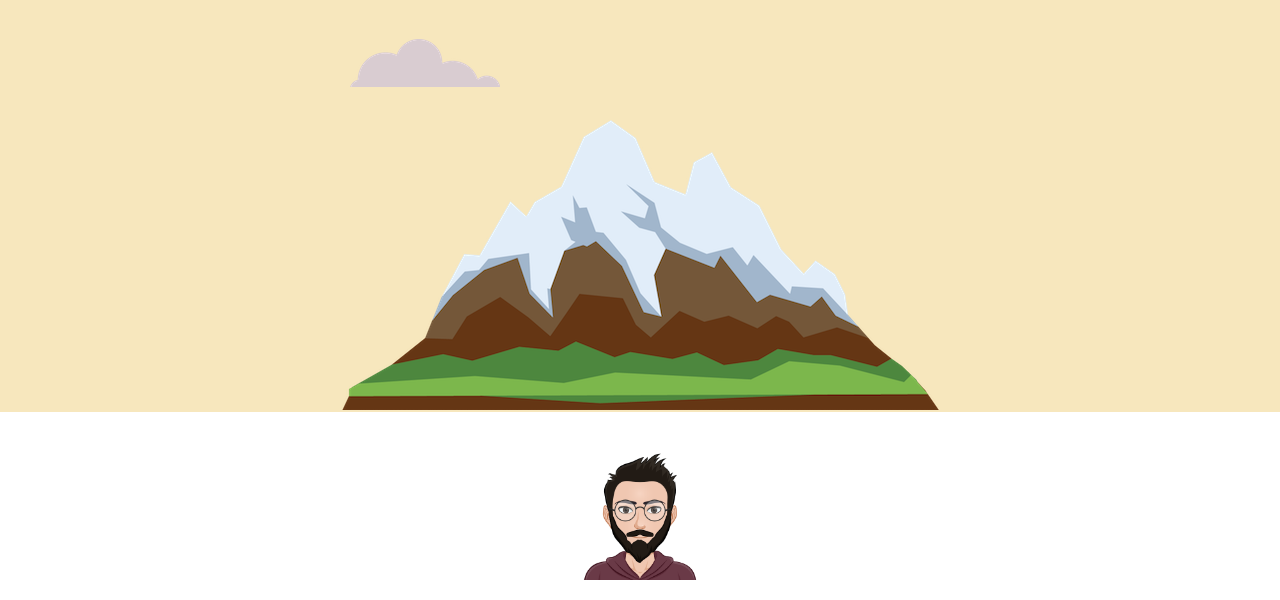
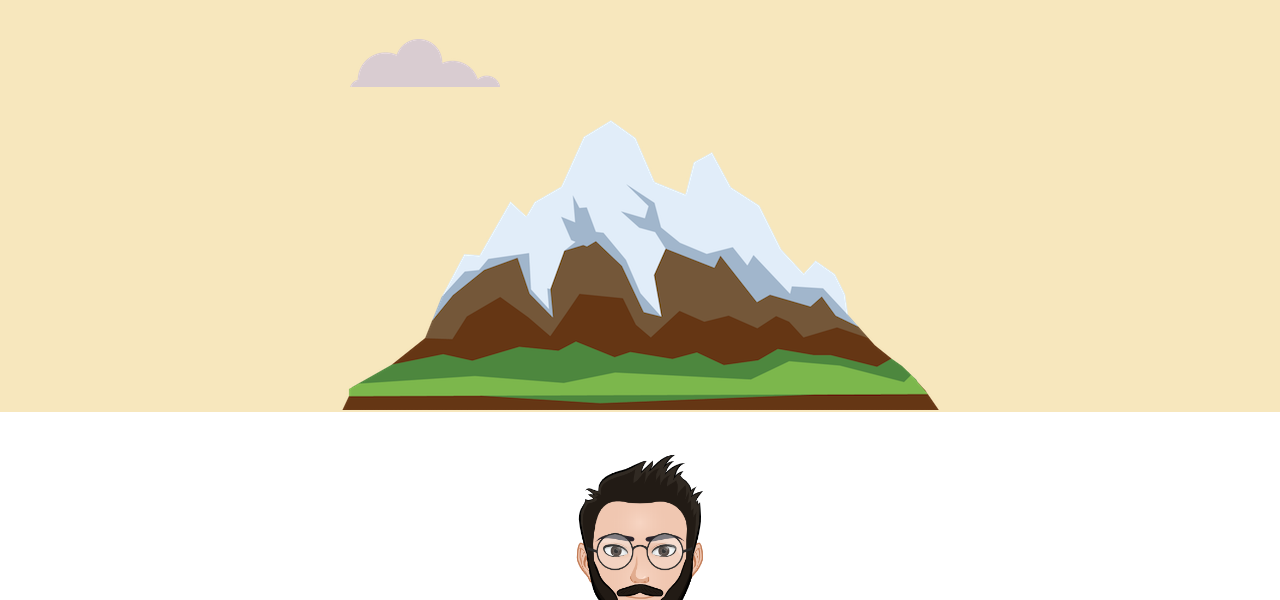
Before and after one commit to isayakmondal/website-html-css, a plain HTML site: page index.html in a window 1280 px wide. Shown: the part 352-952 px from the top of the page. Drawn offline with Linux system fonts and the light colour scheme.

Commit message:
Update styles.css

```diff
--- a/css/styles.css
+++ b/css/styles.css
@@ -46,7 +46,7 @@ p{
   padding-bottom: 28px;
 }
 .main-display-pic{
-  width: 10%;
+  width: 17%;
   margin: 40px auto 0 auto;
 }
 .middle-container{
```
